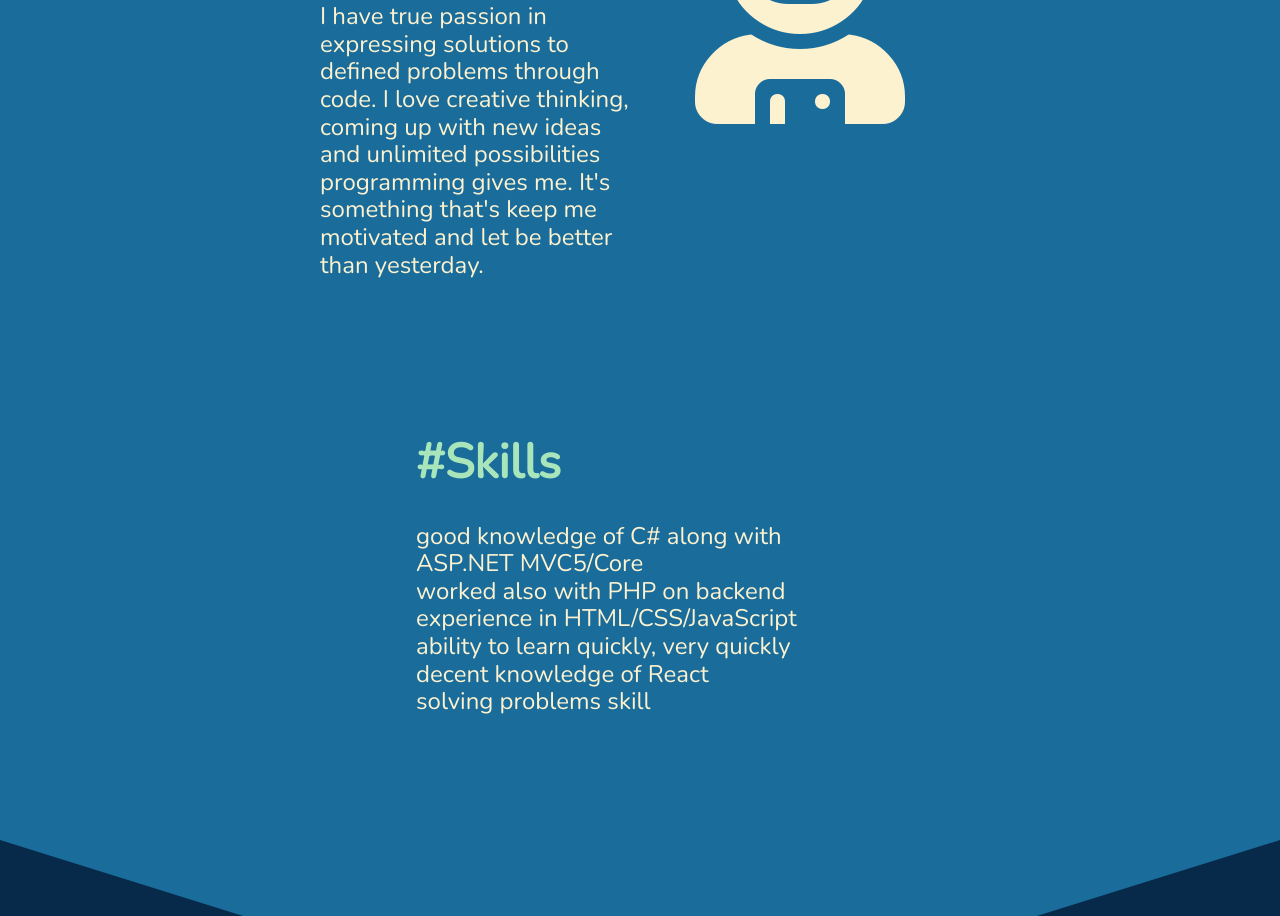
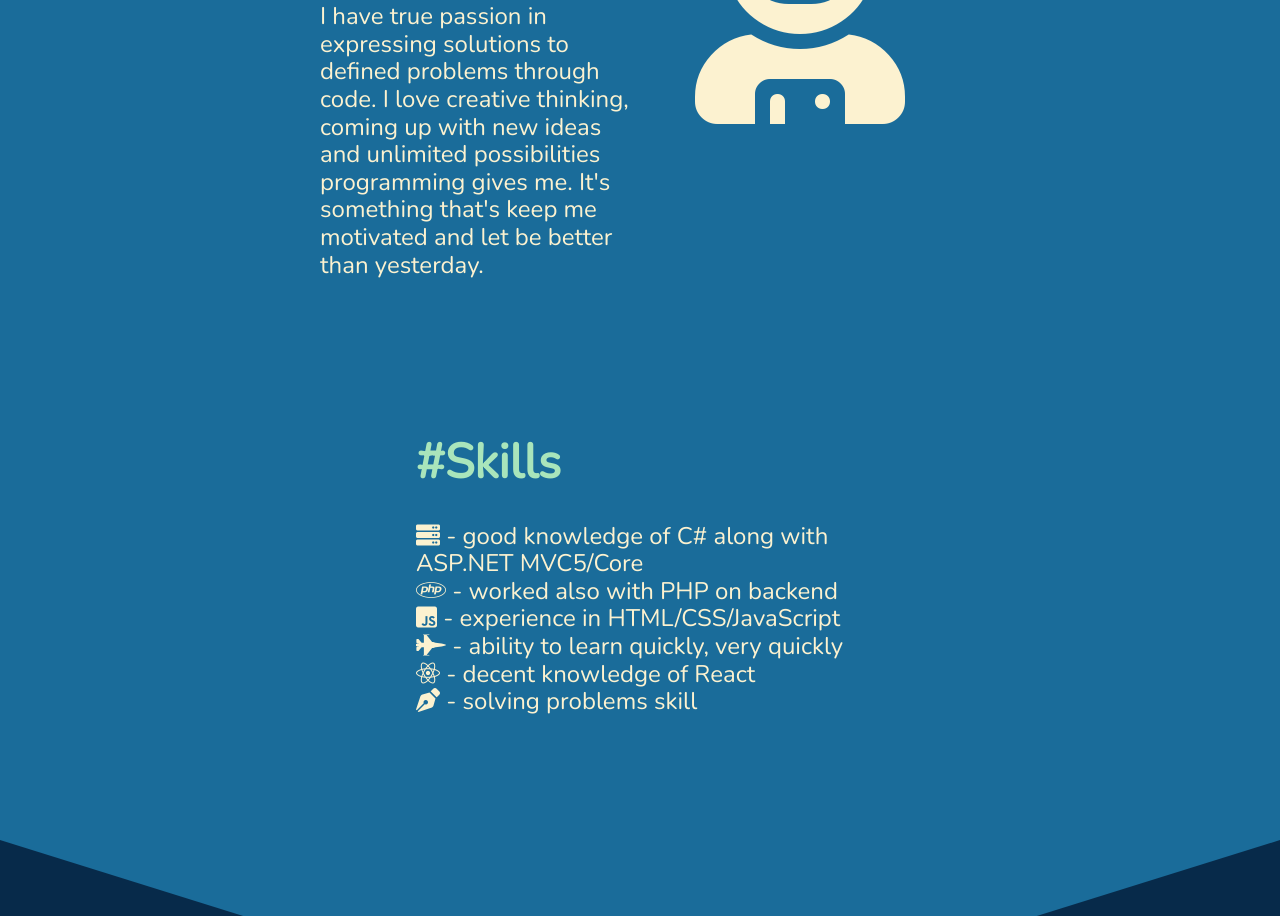
Before and after one commit to Anwarus/Portfolio, a website with bundled scripts: page index.html in a window 1280 px wide. Shown: the part 1582-2498 px from the top of the page. Built offline with nearby package versions, Linux system fonts and the light colour scheme.

Commit message:
(improvement) - improved skill list

```diff
--- a/index.html
+++ b/index.html
@@ -25,6 +25,11 @@
     <section id="menu">
         <div id="target"></div>
     </section>
+
+    <div id="card">
+        <h1>Sebastian Milos</h1>
+        <h3>Full-stack developer</h3>
+    </div>
 
     <svg id="decorator1" width="100%" height="200px" viewBox="0 0 200 50" preserveAspectRatio="none">
         <polygon points="0, 0 200, 0 100, 50" style="fill: #072A4A;"></polygon>
@@ -91,12 +96,12 @@
                     <div class="single-content">
                         <a href="#skills"><h1>#Skills</h1></a>
                         <ul>
-                            <li>good knowledge of C# along with ASP.NET MVC5/Core</li>
-                            <li>worked also with PHP on backend</li>
-                            <li>experience in HTML/CSS/JavaScript</li>
-                            <li>ability to learn quickly, very quickly</li>
-                            <li>decent knowledge of React</li>
-                            <li>solving problems skill</li>
+                            <li><i class="fas fa-server"></i> - good knowledge of C# along with ASP.NET MVC5/Core</li>
+                            <li><i class="fab fa-php"></i> - worked also with PHP on backend</li>
+                            <li><i class="fab fa-js-square"></i> - experience in HTML/CSS/JavaScript</li>
+                            <li><i class="fas fa-fighter-jet"></i> - ability to learn quickly, very quickly</li>
+                            <li><i class="fab fa-react"></i> - decent knowledge of React</li>
+                            <li><i class="fas fa-pen-nib"></i> - solving problems skill</li>
                         </ul>
                     </div>
                 </header>
```
